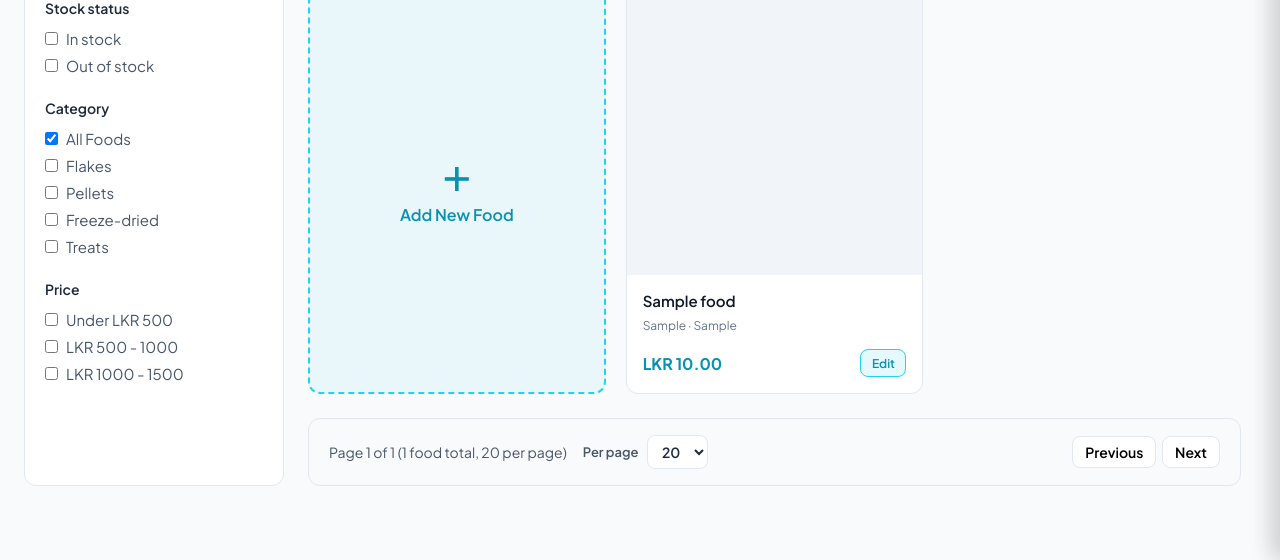
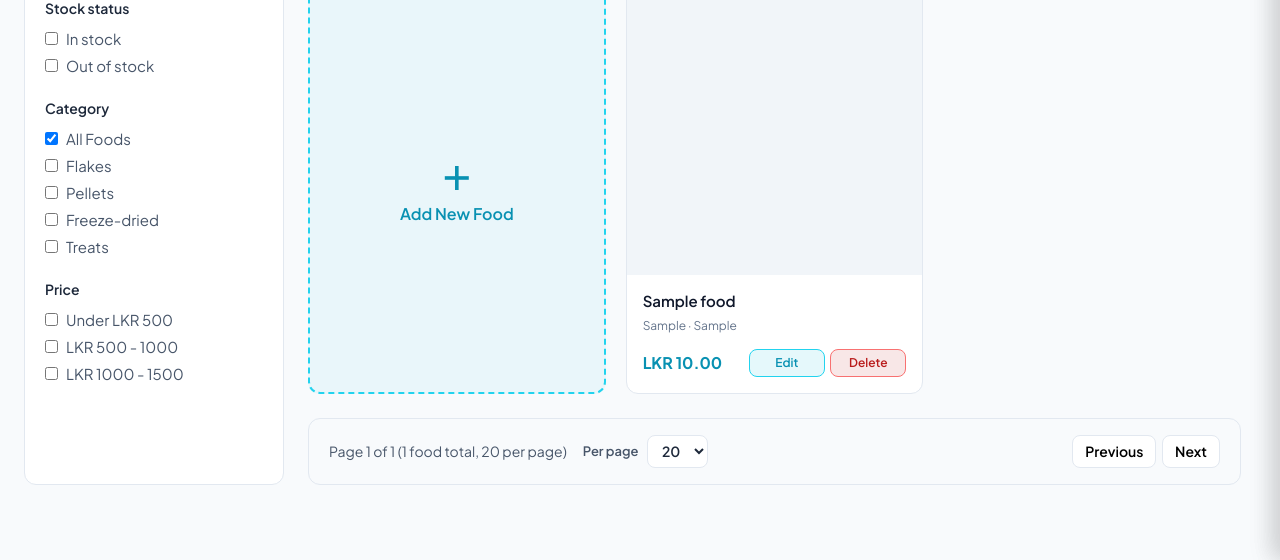
Before and after one commit to prvpitawala/project-aqua, a Flask app: page /admin/foods in a window 1280 px wide. Shown: the part 240-800 px from the top of the page. Run offline with Flask 3, Linux system fonts and the light colour scheme; the visitor is signed in with stand-in values (Sample User, id 1); tables that the repository leaves empty hold one stand-in row (values such as "Sample post").

Commit message:
Add delete functionality for catalog items; implement delete routes for plants, tools, and foods, and enhance admin UI with delete buttons and confirmation prompts.

```diff
--- a/app.py
+++ b/app.py
@@ -687,7 +687,22 @@ def _admin_list_flash_message(item_label):
         return f'{item_label} updated successfully.', 'success'
     if request.args.get('added'):
         return f'{item_label} added successfully.', 'success'
+    if request.args.get('deleted'):
+        return f'{item_label} deleted successfully.', 'success'
+    if request.args.get('error') == 'delete_failed':
+        return f'Failed to delete {item_label.lower()}.', 'error'
     return None, 'success'
+
+
+def _admin_delete_product(table, item_id, get_by_id, list_route):
+    """Delete a catalog product and redirect back to its admin list."""
+    from models import delete_item
+
+    if not get_by_id(item_id):
+        return redirect(list_route)
+    if delete_item(table, item_id):
+        return redirect(list_route + '?deleted=1')
+    return redirect(list_route + '?error=delete_failed')
 
 
 @app.route('/admin/plants', methods=['GET'])
@@ -826,6 +841,13 @@ def admin_plants_edit(id):
         form_action=url_for('admin_plants_edit', id=id),
         catalog_files=_catalog_files_for('plants', id),
     )
+
+
+@app.route('/admin/plants/<int:id>/delete', methods=['POST'])
+@admin_required
+def admin_plants_delete(id):
+    from models import get_plant_by_id
+    return _admin_delete_product('plants', id, get_plant_by_id, url_for('admin_plants'))
 
 
 def _save_tool_food_form(table, add_fn, update_fn, list_route, edit_template, item_id=None):
@@ -986,6 +1008,13 @@ def admin_tools_edit(id):
     )
 
 
+@app.route('/admin/tools/<int:id>/delete', methods=['POST'])
+@admin_required
+def admin_tools_delete(id):
+    from models import get_tool_by_id
+    return _admin_delete_product('tools', id, get_tool_by_id, url_for('admin_tools'))
+
+
 @app.route('/admin/tools/<int:id>/image/<int:slot>')
 def serve_tool_image(id, slot):
     """Serve a tool image from the database."""
@@ -1084,6 +1113,13 @@ def admin_foods_edit(id):
     )
 
 
+@app.route('/admin/foods/<int:id>/delete', methods=['POST'])
+@admin_required
+def admin_foods_delete(id):
+    from models import get_food_by_id
+    return _admin_delete_product('foods', id, get_food_by_id, url_for('admin_foods'))
+
+
 @app.route('/admin/foods/<int:id>/image/<int:slot>')
 def serve_food_image(id, slot):
     """Serve a food image from the database."""
@@ -1138,4 +1174,4 @@ def admin_logout():
 
 
 if __name__ == '__main__':
-    app.run(debug=True)
+    app.run(debug=True, host='localhost')
--- a/models.py
+++ b/models.py
@@ -226,6 +226,35 @@ def add_food(name, price, category, description, image1=None, image1_type=None,
 def update_food(food_id, name, price, category, description, weight=None, in_stock=True):
     """Update a food. Returns True on success, False on error."""
     return _update_item('foods', food_id, name, price, category, description, weight, in_stock)
+
+
+_CATALOG_TABLE_PRODUCT_TYPES = {
+    'plants': 'plant',
+    'tools': 'tool',
+    'foods': 'food',
+}
+
+
+def delete_item(table, item_id):
+    """Delete a catalog item and its attached documents. Returns True on success."""
+    if table not in _CATALOG_TABLE_PRODUCT_TYPES:
+        return False
+    product_type = _CATALOG_TABLE_PRODUCT_TYPES[table]
+    ensure_product_files_table()
+    try:
+        conn = get_db_connection()
+        with conn.cursor() as cur:
+            cur.execute(
+                'DELETE FROM product_files WHERE product_type = %s AND product_id = %s',
+                (product_type, item_id),
+            )
+            cur.execute(f'DELETE FROM {table} WHERE id = %s', (item_id,))
+            deleted = cur.rowcount
+        conn.commit()
+        conn.close()
+        return deleted > 0
+    except Exception:
+        return False
 
 
 def _get_items(table):
--- a/templates/admin_foods.html
+++ b/templates/admin_foods.html
@@ -30,8 +30,16 @@
 .product-info-row { display: flex; align-items: center; justify-content: space-between; gap: 0.5rem; margin-top: 0.5rem; }
 .product-price { font-size: 1rem; font-weight: 700; color: var(--aqua-600); margin: 0; }
 .product-category { font-size: 0.75rem; color: var(--slate-500); margin-top: 0.25rem; }
-.btn-edit { padding: 0.35rem 0.65rem; font-size: 0.75rem; font-weight: 600; color: var(--aqua-600); background: rgba(6, 182, 212, 0.1); border: 1px solid var(--aqua-400); border-radius: 8px; text-decoration: none; display: inline-block; }
+.btn-edit, .btn-delete {
+    padding: 0.35rem 0.65rem; min-width: 4.75rem; font-size: 0.75rem; font-weight: 600; font-family: inherit; line-height: 1.2;
+    border-radius: 8px; box-sizing: border-box; display: inline-flex; align-items: center; justify-content: center; text-align: center;
+}
+.btn-edit { color: var(--aqua-600); background: rgba(6, 182, 212, 0.1); border: 1px solid var(--aqua-400); text-decoration: none; }
 .btn-edit:hover { background: rgba(6, 182, 212, 0.2); }
+.btn-delete { color: #b91c1c; background: rgba(185, 28, 28, 0.1); border: 1px solid #f87171; cursor: pointer; margin: 0; }
+.btn-delete:hover { background: rgba(185, 28, 28, 0.2); }
+.product-card-actions { display: flex; align-items: center; gap: 0.35rem; }
+.delete-form { margin: 0; display: inline; }
 .add-new-card {
     display: flex; flex-direction: column; align-items: center; justify-content: center;
     min-height: 220px; cursor: pointer; border: 2px dashed var(--aqua-400);
@@ -127,7 +135,12 @@
                 </a>
                 <div class="product-card-footer">
                     <span class="product-price">LKR {{ "%.2f"|format(item.price) }}</span>
-                    <a href="{{ url_for('admin_foods_edit', id=item.id) }}" class="btn-edit">Edit</a>
+                    <div class="product-card-actions">
+                        <a href="{{ url_for('admin_foods_edit', id=item.id) }}" class="btn-edit">Edit</a>
+                        <form method="post" action="{{ url_for('admin_foods_delete', id=item.id) }}" class="delete-form" onsubmit="return confirm('Delete this food product? This cannot be undone.');">
+                            <button type="submit" class="btn-delete">Delete</button>
+                        </form>
+                    </div>
                 </div>
             </div>
             {% endfor %}
```
Also changed, not shown: templates/admin_plants.html (+15 -2 lines), templates/admin_tools.html (+15 -2 lines).
